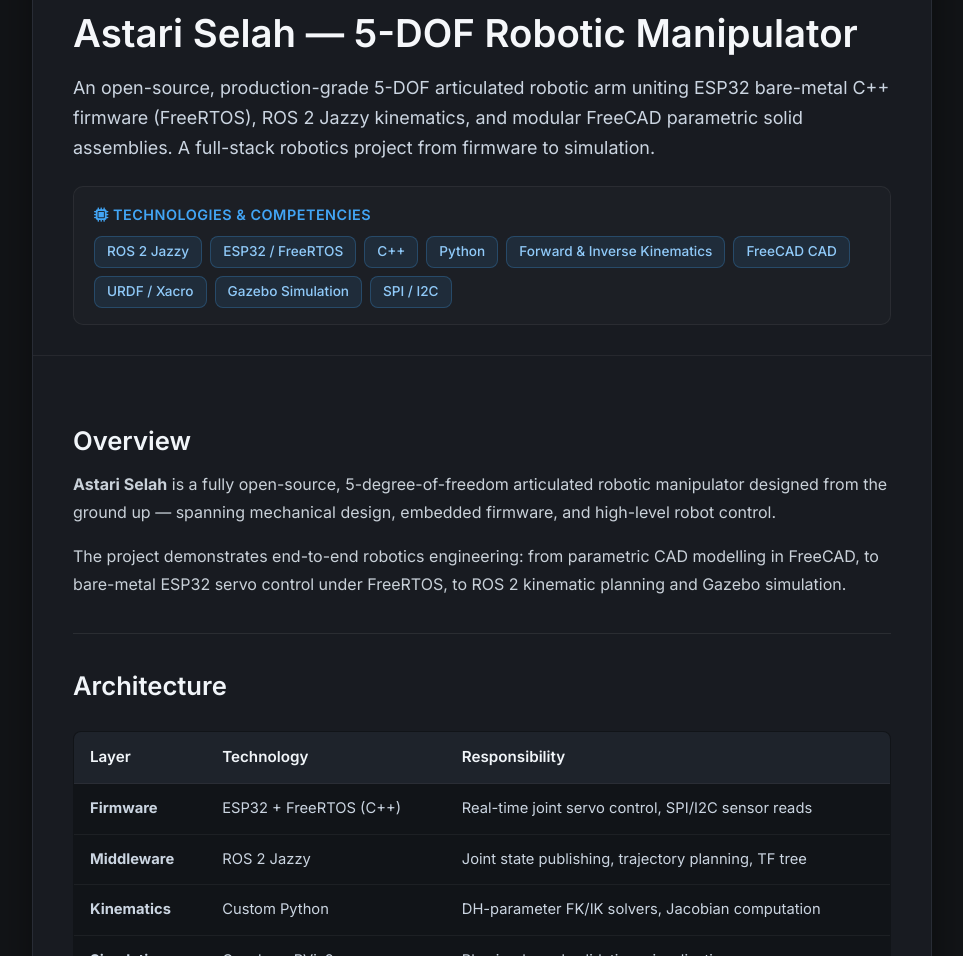
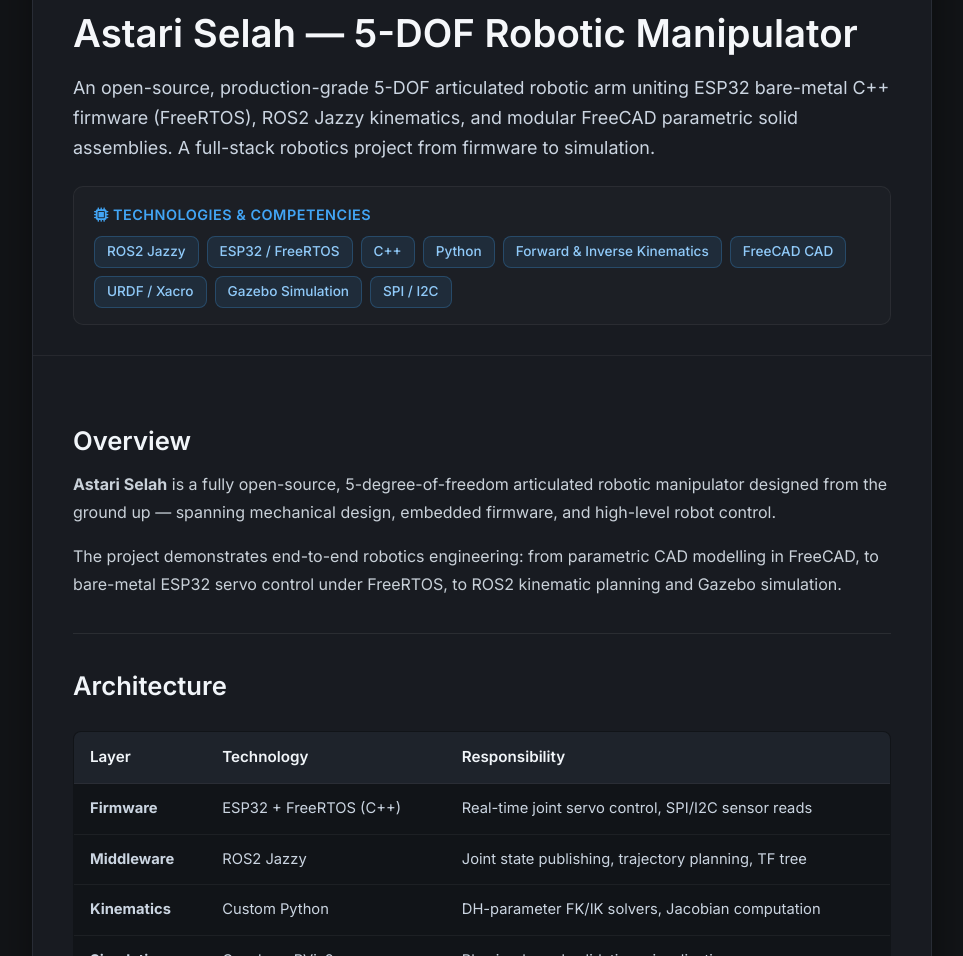
Before and after one commit to youniquestar/youniquestar.github.io, a Jekyll site: the page built from _projects/astari-selah/index.md, in a window 1280 px wide and 1400 px high, scrolled down 479 px. Shown: the part 183-1139 px from the top of the window, without its empty margins (158-1121 px from the left). Built offline with Jekyll 4.4.1, drawn with Linux system fonts in a browser that asks for light colours; some of the changed text lies outside the part shown.

Commit message:
chore: standardize ROS notation to ROS2 Jazzy

```diff
--- a/_config.yml
+++ b/_config.yml
@@ -15,7 +15,7 @@ name: Jeremiah Alao
 headline: Robotics & AI Engineer
 description: >-
   I design and build intelligent machines — from bare-metal embedded firmware on
-  Arduino and ESP32, to ROS 2 robotic manipulators and production-grade machine
+  Arduino and ESP32, to ROS2 robotic manipulators and production-grade machine
   learning backends. With 37+ public repositories spanning autonomous mobile
   robots, computer-vision pipelines, predictive-maintenance engines, and IoT
   systems, I turn complex engineering problems into working hardware and
@@ -56,7 +56,7 @@ skills:
     - Shell / Bash
   - category: Robotics & Control
     tools:
-    - ROS 2 (Jazzy)
+    - ROS2 Jazzy
     - Forward & Inverse Kinematics
     - Differential Drive Navigation
     - Ultrasonic / IR Sensor Fusion
--- a/_projects/astari-selah/index.md
+++ b/_projects/astari-selah/index.md
@@ -1,9 +1,9 @@
 ---
 layout: post
 title: "Astari Selah — 5-DOF Robotic Manipulator"
-description: An open-source, production-grade 5-DOF articulated robotic arm uniting ESP32 bare-metal C++ firmware (FreeRTOS), ROS 2 Jazzy kinematics, and modular FreeCAD parametric solid assemblies. A full-stack robotics project from firmware to simulation.
+description: An open-source, production-grade 5-DOF articulated robotic arm uniting ESP32 bare-metal C++ firmware (FreeRTOS), ROS2 Jazzy kinematics, and modular FreeCAD parametric solid assemblies. A full-stack robotics project from firmware to simulation.
 skills:
-  - ROS 2 Jazzy
+  - ROS2 Jazzy
   - ESP32 / FreeRTOS
   - C++
   - Python
@@ -21,7 +21,7 @@ order: 1
 
 **Astari Selah** is a fully open-source, 5-degree-of-freedom articulated robotic manipulator designed from the ground up — spanning mechanical design, embedded firmware, and high-level robot control.
 
-The project demonstrates end-to-end robotics engineering: from parametric CAD modelling in FreeCAD, to bare-metal ESP32 servo control under FreeRTOS, to ROS 2 kinematic planning and Gazebo simulation.
+The project demonstrates end-to-end robotics engineering: from parametric CAD modelling in FreeCAD, to bare-metal ESP32 servo control under FreeRTOS, to ROS2 kinematic planning and Gazebo simulation.
 
 ---
 
@@ -30,7 +30,7 @@ The project demonstrates end-to-end robotics engineering: from parametric CAD mo
 | Layer | Technology | Responsibility |
 |-------|-----------|----------------|
 | **Firmware** | ESP32 + FreeRTOS (C++) | Real-time joint servo control, SPI/I2C sensor reads |
-| **Middleware** | ROS 2 Jazzy | Joint state publishing, trajectory planning, TF tree |
+| **Middleware** | ROS2 Jazzy | Joint state publishing, trajectory planning, TF tree |
 | **Kinematics** | Custom Python | DH-parameter FK/IK solvers, Jacobian computation |
 | **Simulation** | Gazebo + RViz2 | Physics-based validation, visualization |
 | **CAD** | FreeCAD PartDesign | Parametric link/joint assemblies, STL export |
@@ -42,7 +42,7 @@ The project demonstrates end-to-end robotics engineering: from parametric CAD mo
 - **ESP32 Core v3.0+ Compliance**: Firmware uses the updated callback API, ensuring forward compatibility with Espressif's evolving SDK
 - **FreeRTOS Task Architecture**: Dedicated tasks for servo control, sensor polling, and serial communication with proper mutex guards
 - **Modular URDF/Xacro**: Each link is a parameterized Xacro macro, allowing rapid design iteration without touching the control stack
-- **Dual-Layer Control**: Low-level PID on the ESP32, high-level trajectory planning in ROS 2
+- **Dual-Layer Control**: Low-level PID on the ESP32, high-level trajectory planning in ROS2
 
 ---
 
```
Also changed, not shown: README.md.
